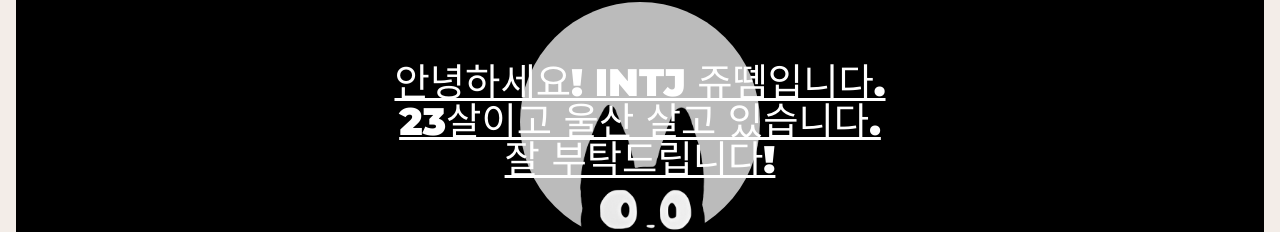
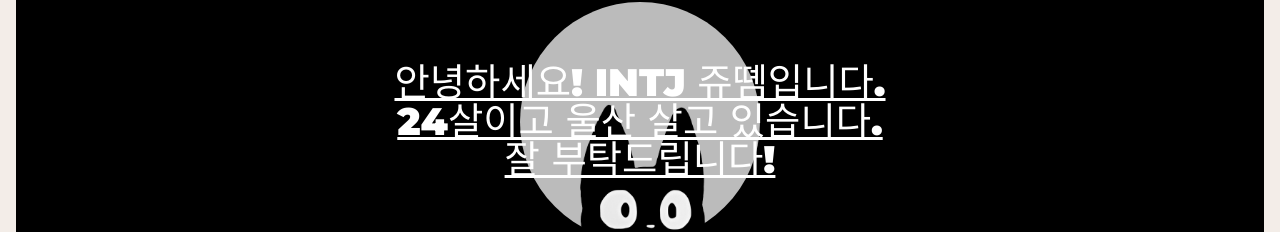
Before and after one commit to jyuttyem/port2024-vite, a website built with Vite: page src/index.html in a window 1280 px wide. Shown: the part 502-734 px from the top of the page. Built offline with nearby package versions, Linux system fonts and the light colour scheme; some packages are replaced by stand-ins of ours; a small style sheet from the web is missing; a web font is replaced by a local one.

Commit message:
나이 업데이트

```diff
--- a/src/index.html
+++ b/src/index.html
@@ -64,7 +64,7 @@
                 <div class="intro__text">
                     <div class="text">
                         <div>안녕하세요! INTJ 쥬똄입니다.</div>
-                        <div>23살이고 울산 살고 있습니다.</div>
+                        <div>24살이고 울산 살고 있습니다.</div>
                         <div>잘 부탁드립니다!</div>
                     </div>
                     <div class="img">
```
